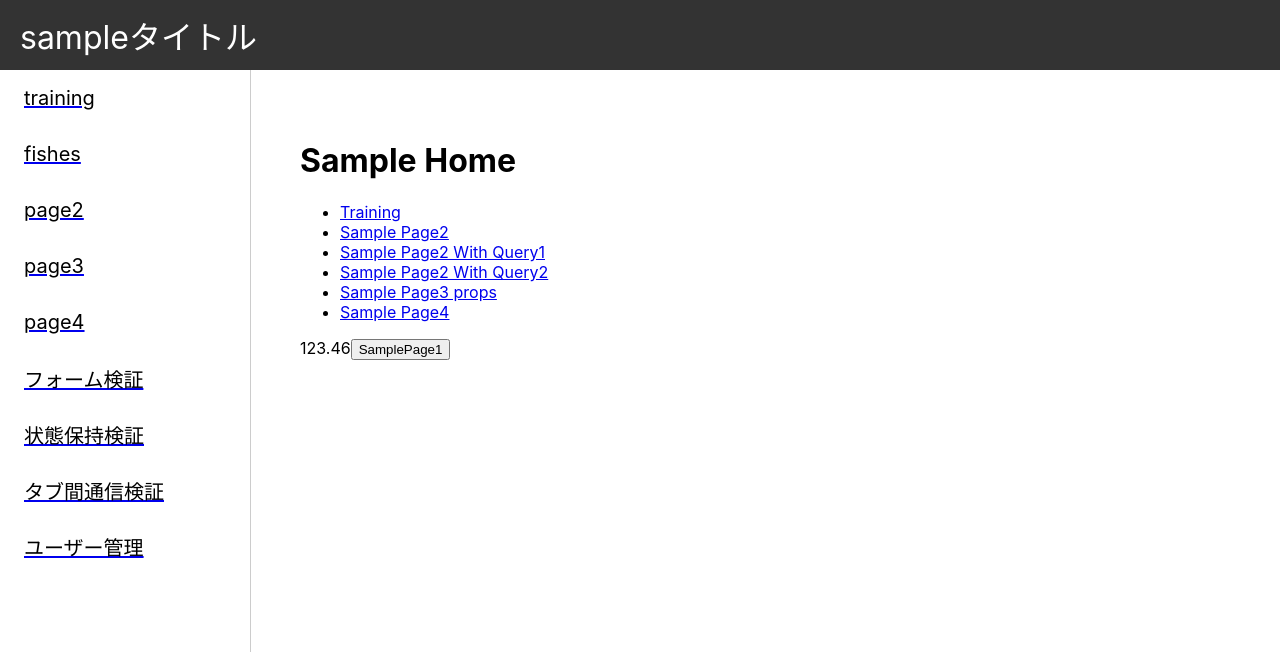
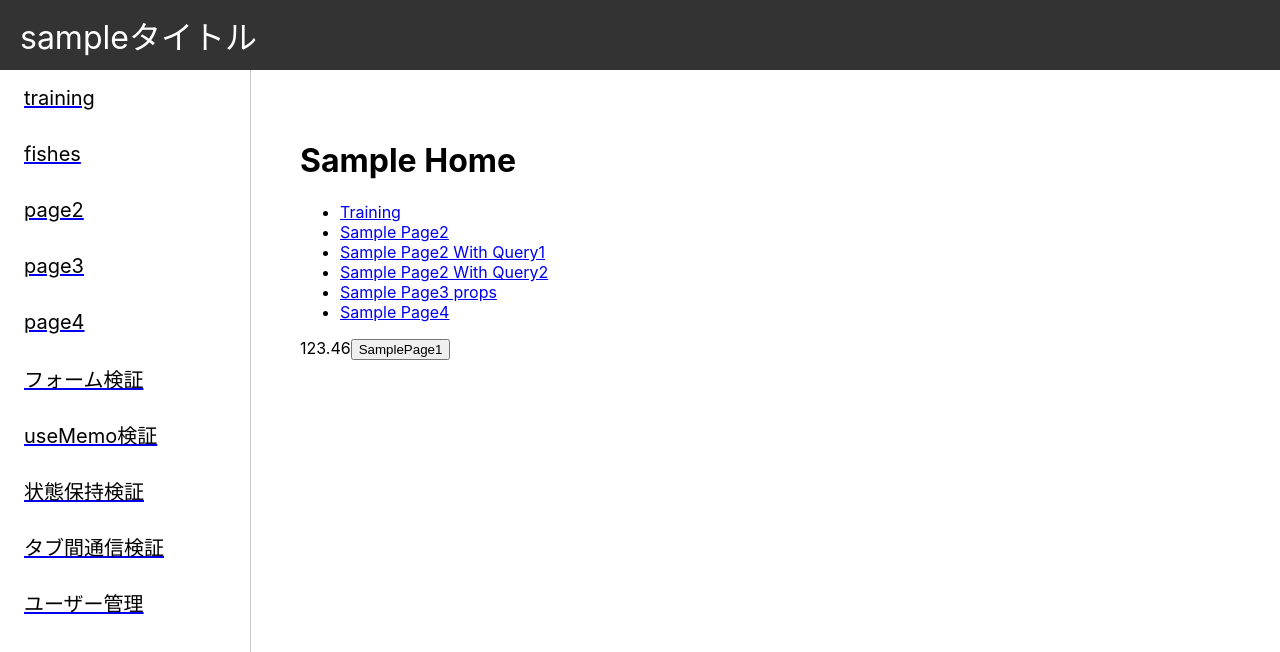
Before and after one commit to Snails8/react-module, a React (Create React App) app in the folder frontend/: page / in a window 1280 px wide. Shown: the top 652 px of the page. Built offline with nearby package versions, Linux system fonts and the light colour scheme; no server answers.

Commit message:
add: useMemo検証ページの作成

```diff
--- a/frontend/src/RouterConfig.tsx
+++ b/frontend/src/RouterConfig.tsx
@@ -14,6 +14,7 @@ import { UserCreate } from "./pages/UserCreate/UserCreate";
 import { StatePage } from "./pages/StatePage/StatePage";
 import { FormPage } from "./pages/FormPage/FormPage";
 import { Fishes } from "./pages/Fishes/FishesPage";
+import { UseMemoPage } from "./pages/UseMemoPage/UseMemoPage";
 
 
 export const RouterConfig:React.VFC =() => {
@@ -37,6 +38,7 @@ export const RouterConfig:React.VFC =() => {
           <Route path="users/create" element={<UserCreate />} />
           <Route path="form" element={<FormPage />} />
           <Route path="states" element={<StatePage />} />
+          <Route path="useMemo" element={<UseMemoPage />} />
           <Route path="parent-tab" element={<ParentTabPage />} />
           <Route path="child-tab" element={<ChildTabPage />} />
         </Routes>
--- a/frontend/src/components/organisms/Sidebar/Sidebar.tsx
+++ b/frontend/src/components/organisms/Sidebar/Sidebar.tsx
@@ -39,6 +39,11 @@ export const Sidebar: React.FC = ({
                     <div className={ `${styles.sidebar_text}`} >フォーム検証</div>
                 </div>
             </Link>
+            <Link to="/useMemo">
+                <div className={ `${styles.sidebar_item}` }>
+                    <div className={ `${styles.sidebar_text}`} >useMemo検証</div>
+                </div>
+            </Link>
             <Link to="/states">
                 <div className={ `${styles.sidebar_item}` }>
                     <div className={ `${styles.sidebar_text}`} >状態保持検証</div>
--- /dev/null
+++ b/frontend/src/pages/UseMemoPage/UseMemoPage.tsx
@@ -0,0 +1,14 @@
+import React from "react";
+import { BasePage } from "../../components/templates/BasePage/BasePage";
+
+export const UseMemoPage = ({
+
+}) => {
+    return (
+        <>
+            <BasePage>
+                <h3>useMemo 検証</h3>
+            </BasePage>
+        </>
+    )
+}
```
